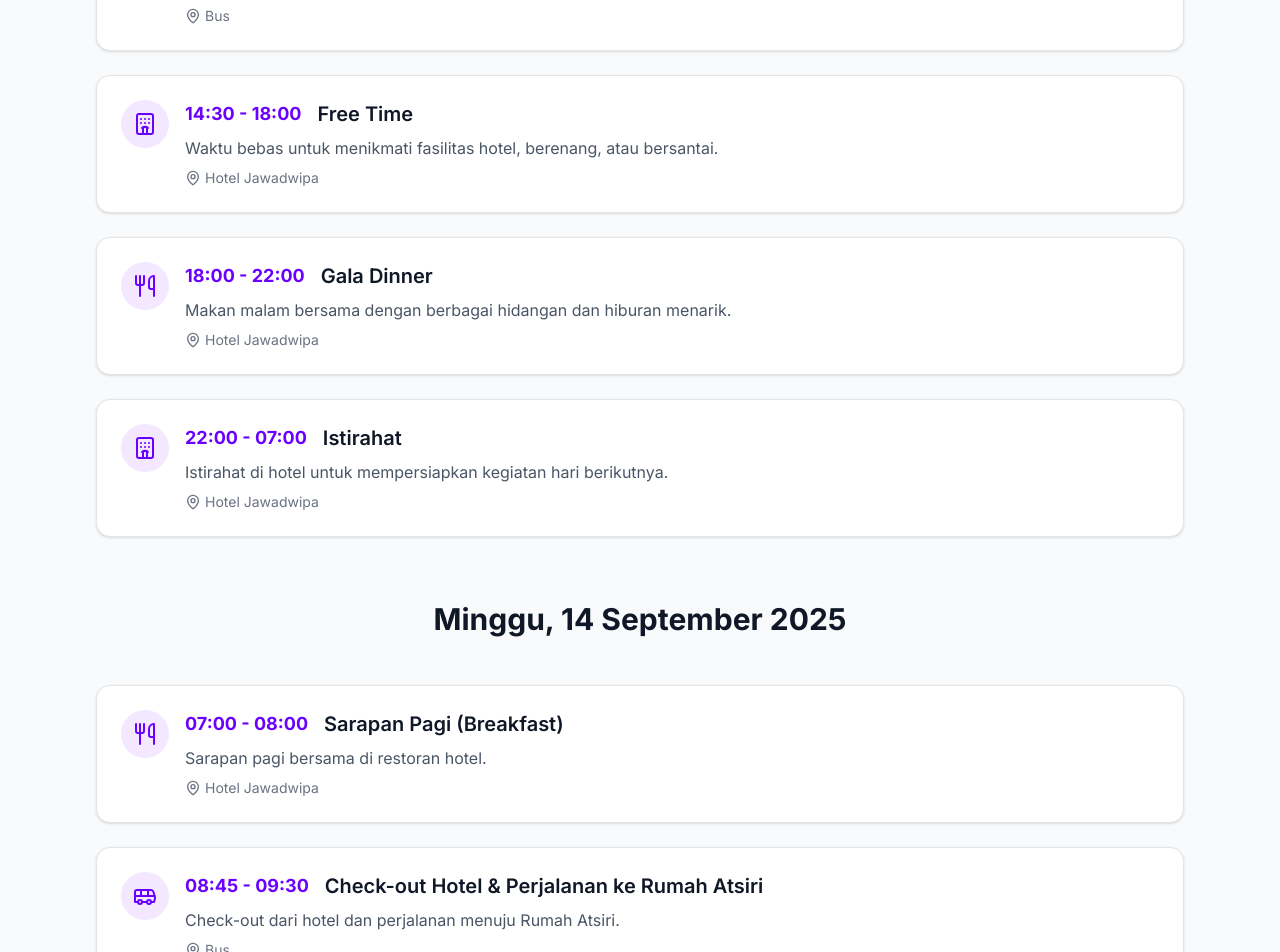
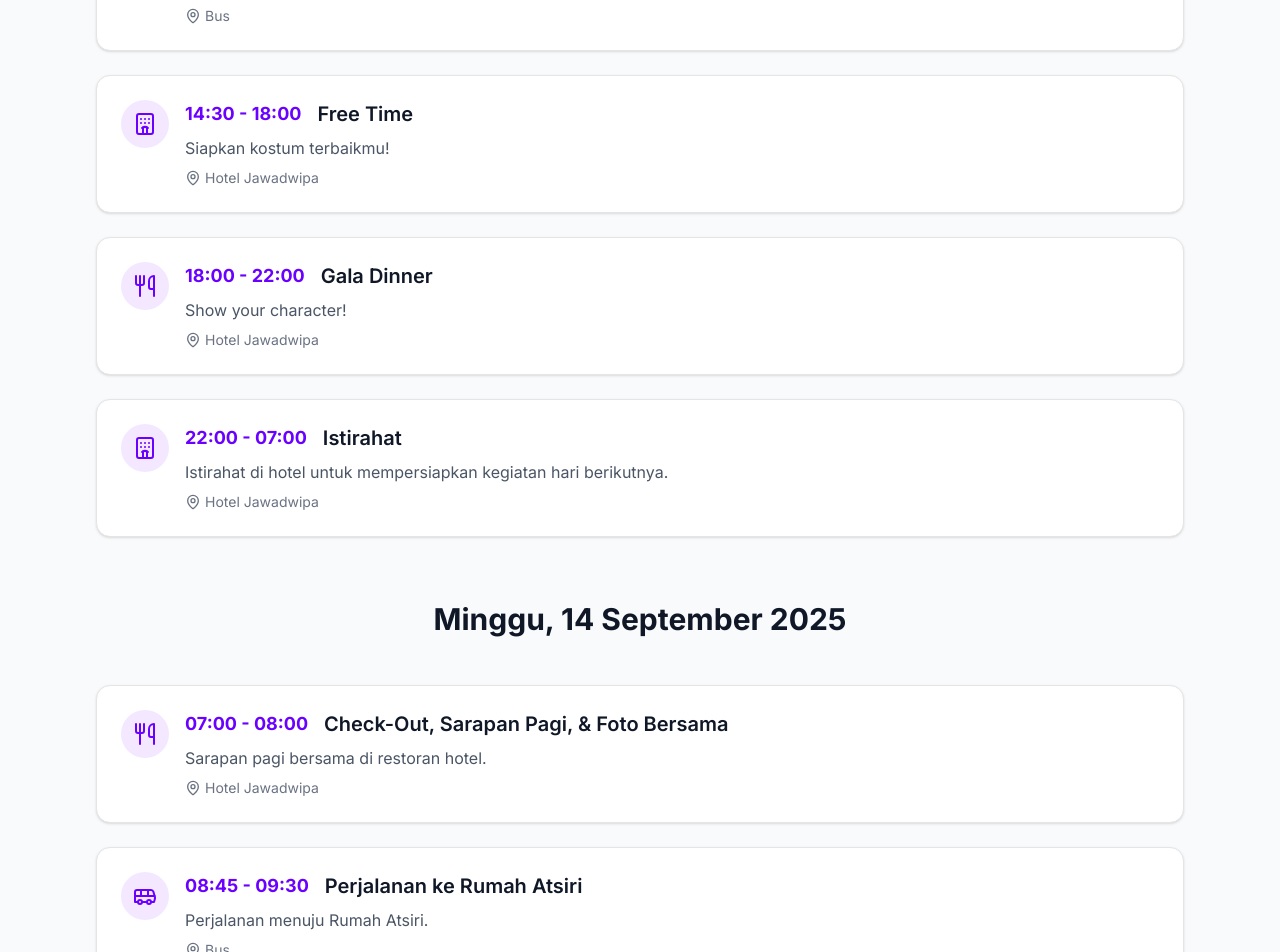
Before and after one commit to mirzaq19/sigs-gathering, a Next.js app: page /schedule in a window 1280 px wide. Shown: the part 1240-2192 px from the top of the page. Built offline with nearby package versions, Linux system fonts and the light colour scheme.

Commit message:
feat: update attendee statistics, refine guidelines, enhance FAQ section, and adjust schedule details

```diff
--- a/app/attendees/page.tsx
+++ b/app/attendees/page.tsx
@@ -13,12 +13,7 @@ export default function AttendeesPage() {
   const [filteredAttendees, setFilteredAttendees] =
     useState<Attendee[]>(ATTENDEES);
   const stats = [
-    { label: 'Total Peserta', value: ATTENDEES.length, icon: Users },
-    {
-      label: 'Perusahaan',
-      value: new Set(ATTENDEES.map(a => a.company)).size,
-      icon: Building,
-    },
+    { label: 'Total Peserta', value: 62, icon: Users },
     {
       label: 'Hari Menuju Acara',
       value:
--- a/app/guidelines/page.tsx
+++ b/app/guidelines/page.tsx
@@ -20,11 +20,11 @@ export default function GuidelinesPage() {
   const rules = [
     'Membawa pakaian ganti untuk 2 hari 1 malam',
     'Kaos Gathering (yang diberikan oleh panitia)',
-    'Menyiapkan Movie Character Costume & Accesoris (optional)',
+    'Membawa Movie Character Costume & Accesoris',
     'Membawa Jaket',
-    'Membawa obat-obatan pribadi',
+    'Membawa obat-obatan pribadi, seperti minyak kayu putih, obat alergi, freshcare, dll.',
     'Membawa baju renang (Bila ingin berenang)',
-    'Alas kaki yang nyaman',
+    'Sandal dan Sepatu',
     'Membawa plastik / kresek kecil untuk melindungi barang berharga seperti HP, earphone, powerbank saat offroad jeep',
   ];
 
@@ -61,7 +61,8 @@ export default function GuidelinesPage() {
     {
       title: 'Hari Pertama',
       items: [
-        'Pagi : Kaos Seragam Gathering bawahan dan atasan gelap',
+        'Pagi : Kaos Gathering dan bawahan gelap (jilbab dan manset gelap untuk perempuan)',
+        'Siang : Baju ganti bebas rapi sopan (setelah offroad)',
         'Malam : Movie Character Costume',
         'Diperbolehkan memakai celana pendek 3/4 asalkan sopan',
       ],
--- a/components/faq-section.tsx
+++ b/components/faq-section.tsx
@@ -39,8 +39,7 @@ const FAQSection = ({ className }: FAQSectionProps) => {
     },
     {
       question: 'Asyikkk, kapan kita capcusnya? Dimana tempatnya?',
-      answer:
-        '13-14 September 2025. Clue Tempat: adem, bisa healing... tapi bukan ke planet Namek ya.',
+      answer: '13-14 September 2025, tempatnya di Tawangmangu 🏞️',
     },
     {
       question: 'Pick Up Point nya dimana ya?',
@@ -60,6 +59,10 @@ const FAQSection = ({ className }: FAQSectionProps) => {
       question: 'Kalo ada pertanyaan lain, siapa yang bisa dihubungi?',
       answer:
         'Kalo ada yang mau ditanyain, bisa hubungi pak ketua ya, <b>Kakak Bayu (085879663547)</b> 😄',
+    },
+    {
+      question: 'Katanya mau Offroad, basah dikit apa basah banget?',
+      answer: 'Basah dikit, tapi tetep baju ganti yaa',
     },
   ];
 
--- a/components/intro-section.tsx
+++ b/components/intro-section.tsx
@@ -14,21 +14,19 @@ const IntroSection = () => {
   const features = [
     {
       icon: MapPin,
-      title: 'Lokasi Menawan',
-      description:
-        'Nikmati pemandangan alam yang indah dan suasana yang menyegarkan di lokasi acara.',
+      title: 'Lokasi',
+      description: 'Tawangmangu',
     },
     {
       icon: Gift,
       title: 'Doorprize Menarik',
       description:
-        'Dapatkan kesempatan untuk memenangkan doorprize menarik yang telah disiapkan khusus untuk teman-teman peserta.',
+        'Banyak doorprize dan grandprize, tapi khusus yang ikut acara di hotel 😉',
     },
     {
       icon: Sparkles,
       title: 'Fun Activities',
-      description:
-        'Berbagai aktivitas menarik dan games seru yang akan membuat acara ini tak terlupakan.',
+      description: 'Offroad Jeep, Gala Dinner, dan Eksplor Rumah Atsiri',
     },
   ];
 
@@ -46,7 +44,7 @@ const IntroSection = () => {
             <span className="text-[#6A00FF]">Employee Gathering 2025?</span>
           </h2>
           <p className="text-base md:text-xl text-gray-600 max-w-3xl mx-auto">
-            Yuk ikutan di acara TIC Employee Gathering 2025 yang luar biasa ini.
+            Yuk ikutan di acara Employee Gathering 2025 yang luar biasa ini.
             Saatnya membangun tim yang lebih solid, bersenang-senang bersama,
             dan menciptakan kenangan indah dengan seluruh rekan kerja.
           </p>
--- a/data/schedules.const.ts
+++ b/data/schedules.const.ts
@@ -13,7 +13,7 @@ export const SCHEDULES: Schedule[] = [
   // Sabtu
   {
     day: 'Sabtu',
-    time: '05:15 - 05:30',
+    time: '05:00 - 05:30',
     title: 'Persiapan Berangkat',
     description: 'Registrasi & Persiapan keberangkatan di AMG Tower.',
     location: 'Lobby AMG Tower',
@@ -57,8 +57,7 @@ export const SCHEDULES: Schedule[] = [
     day: 'Sabtu',
     time: '14:30 - 18:00',
     title: 'Free Time',
-    description:
-      'Waktu bebas untuk menikmati fasilitas hotel, berenang, atau bersantai.',
+    description: 'Siapkan kostum terbaikmu!',
     location: 'Hotel Jawadwipa',
     icon: Hotel,
   },
@@ -66,8 +65,7 @@ export const SCHEDULES: Schedule[] = [
     day: 'Sabtu',
     time: '18:00 - 22:00',
     title: 'Gala Dinner',
-    description:
-      'Makan malam bersama dengan berbagai hidangan dan hiburan menarik.',
+    description: 'Show your character!',
     location: 'Hotel Jawadwipa',
     icon: Utensils,
   },
@@ -85,7 +83,7 @@ export const SCHEDULES: Schedule[] = [
   {
     day: 'Minggu',
     time: '07:00 - 08:00',
-    title: 'Sarapan Pagi (Breakfast)',
+    title: 'Check-Out, Sarapan Pagi, & Foto Bersama',
     description: 'Sarapan pagi bersama di restoran hotel.',
     location: 'Hotel Jawadwipa',
     icon: Utensils,
@@ -93,8 +91,8 @@ export const SCHEDULES: Schedule[] = [
   {
     day: 'Minggu',
     time: '08:45 - 09:30',
-    title: 'Check-out Hotel & Perjalanan ke Rumah Atsiri',
-    description: 'Check-out dari hotel dan perjalanan menuju Rumah Atsiri.',
+    title: 'Perjalanan ke Rumah Atsiri',
+    description: 'Perjalanan menuju Rumah Atsiri.',
     location: 'Bus',
     icon: Bus,
   },
```
